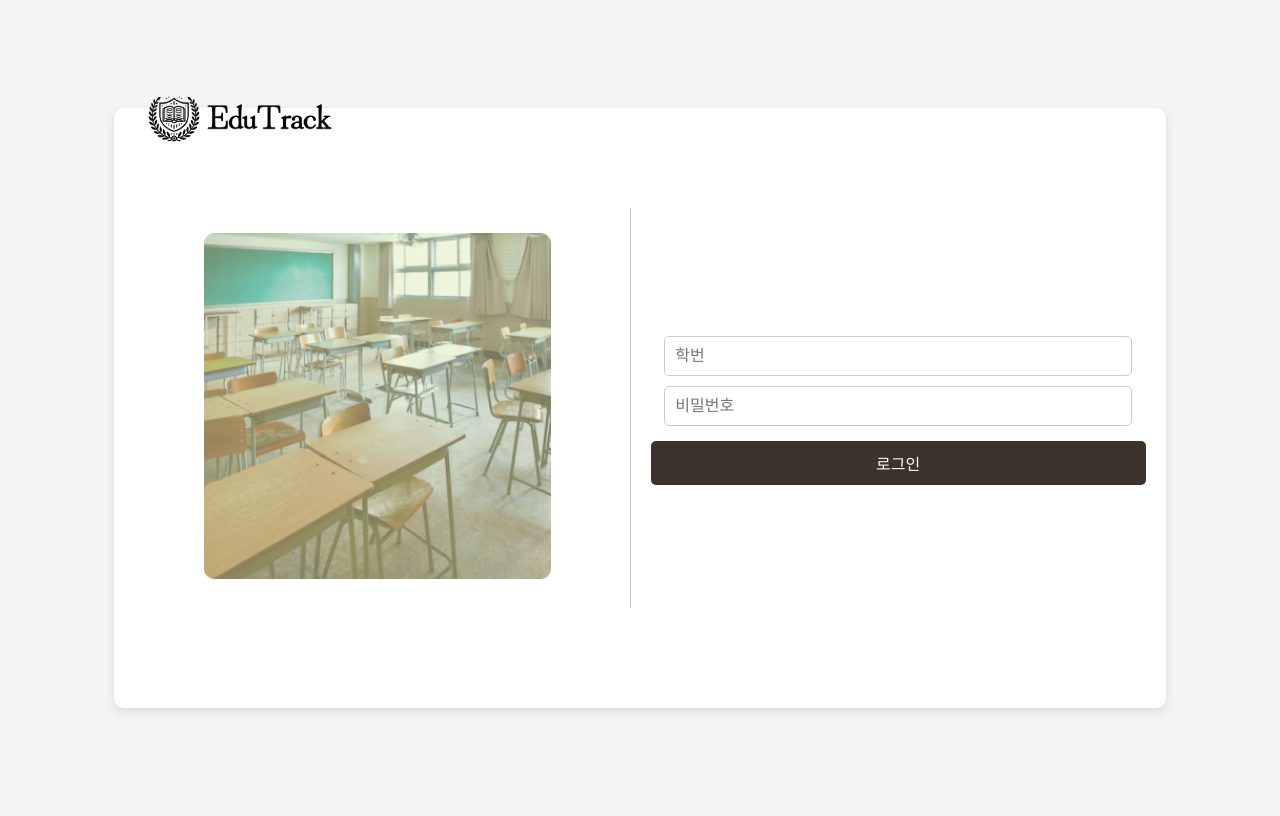
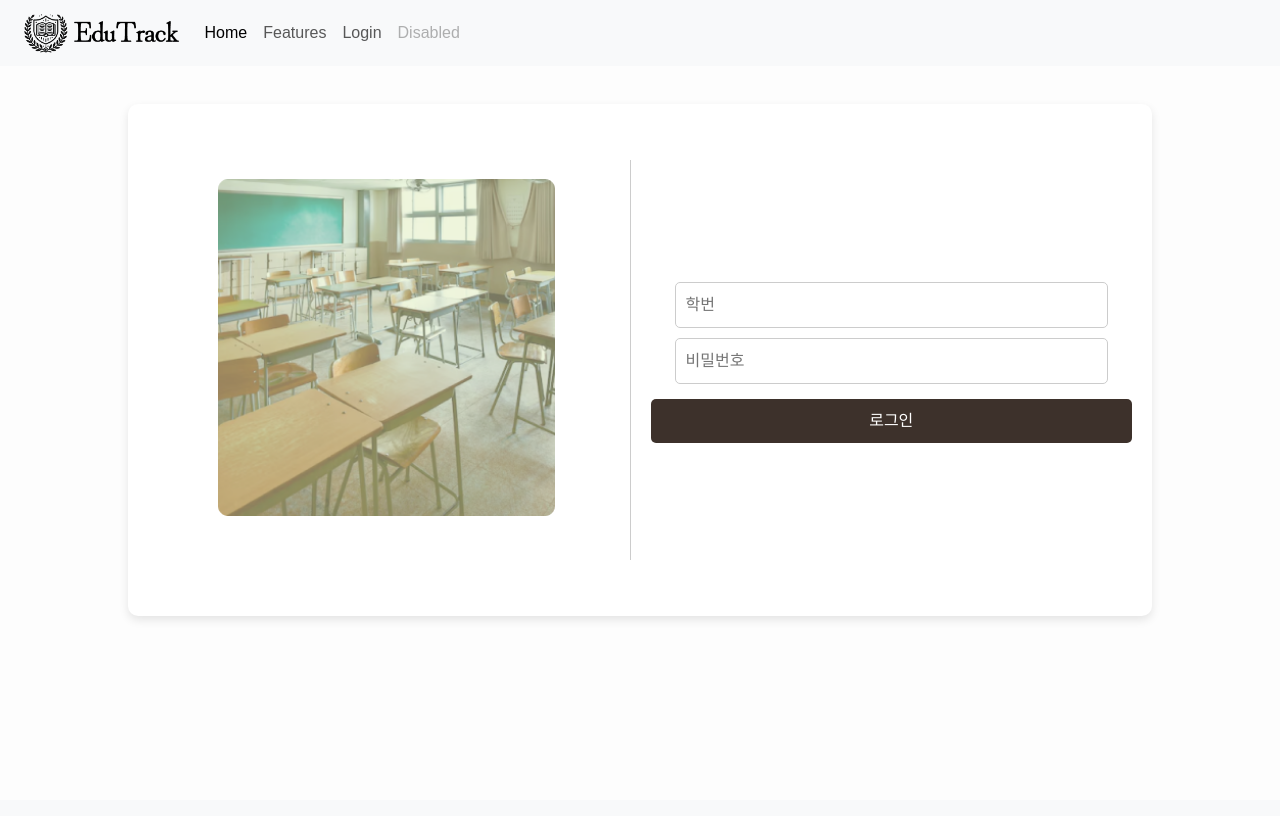
Before and after one commit to tatatommy6/check_service, a Flask app: page /login in a window 1280 px wide. After the commit the page ends 619 px from the top, so only its background shows below. Run offline with Flask 3, Linux system fonts and the light colour scheme.

Commit message:
Changes to be committed: 네비게이션 바 구현 	modified:   static/Logo.png 	deleted:    static/main.js 	new file:   static/navbar.js 	modified:   static/style.css 	modified:   templates/index.html 	modified:   templates/login.html

```diff
--- a/static/main.js
+++ /dev/null
@@ -1,3 +0,0 @@
-document.querySelector('.img__btn').addEventListener('click', function() {
-    document.querySelector('.cont').classList.toggle('s--signup');
-  });
--- /dev/null
+++ b/static/navbar.js
@@ -0,0 +1,24 @@
+let navbar = document.getElementsByClassName('navbar')[0];
+navbar.innerHTML = `<div class="container-fluid">
+            <a class="navbar-brand" href="#"><img src="static/Logo.png" alt="EduTrack Logo" height="40"></a>
+            <button class="navbar-toggler" type="button" data-bs-toggle="collapse" data-bs-target="#navbarNav"
+                aria-controls="navbarNav" aria-expanded="false" aria-label="Toggle navigation">
+                <span class="navbar-toggler-icon"></span>
+            </button>
+            <div class="collapse navbar-collapse" id="navbarNav">
+                <ul class="navbar-nav">
+                    <li class="nav-item">
+                        <a class="nav-link active" aria-current="page" href="/">Home</a>
+                    </li>
+                    <li class="nav-item">
+                        <a class="nav-link" href="#">Features</a>
+                    </li>
+                    <li class="nav-item">
+                        <a class="nav-link" href="/login">Login</a>
+                    </li>
+                    <li class="nav-item">
+                        <a class="nav-link disabled" aria-disabled="true">Disabled</a>
+                    </li>
+                </ul>
+            </div>
+        </div>`;
--- a/static/style.css
+++ b/static/style.css
@@ -1,21 +1,18 @@
 body {
-  display: flex;
   font-family: Arial, sans-serif;
-  background-color: #f4f4f4;
-  justify-content: center;
-  align-items: center;
+  background-color: #fdfdfd;
   height: 100vh;
 }
 
 .login-container {
   display: flex;
   background: white;
-  height: 70%;
-  width: 80%;
   padding: 20px;
   border-radius: 10px;
   box-shadow: 0px 4px 10px rgba(0, 0, 0, 0.1);
-  justify-content: center;
+  width: 80%;
+  aspect-ratio: 2/1;
+  margin: 3% auto;
 }
 
 .login-box {
@@ -33,11 +30,11 @@ body {
   margin-bottom: 95px;
 }
 
-.logo {
+/* .logo {
   width:200px;
   margin-top: -60px;
 
-}
+} */
 
 .classroom-image {
   width: 70%;
--- a/templates/index.html
+++ b/templates/index.html
@@ -5,9 +5,12 @@
     <meta name="viewport" content="width=device-width, initial-scale=1">
     <title>EduTrack</title>
     <link href="https://cdn.jsdelivr.net/npm/bootstrap@5.3.3/dist/css/bootstrap.min.css" rel="stylesheet" integrity="sha384-QWTKZyjpPEjISv5WaRU9OFeRpok6YctnYmDr5pNlyT2bRjXh0JMhjY6hW+ALEwIH" crossorigin="anonymous">
+    <link rel="stylesheet" href="static/style.css">
   </head>
   <body>
+    <nav class="navbar navbar-expand-lg bg-body-tertiary"></nav>
     <h1>Hello, world!</h1>
     <script src="https://cdn.jsdelivr.net/npm/bootstrap@5.3.3/dist/js/bootstrap.bundle.min.js" integrity="sha384-YvpcrYf0tY3lHB60NNkmXc5s9fDVZLESaAA55NDzOxhy9GkcIdslK1eN7N6jIeHz" crossorigin="anonymous"></script>
+    <script src="static/navbar.js"></script>
   </body>
 </html>
--- a/templates/login.html
+++ b/templates/login.html
@@ -1,25 +1,32 @@
 <!DOCTYPE html>
 <html lang="ko">
-  <head>
+
+<head>
     <meta charset="UTF-8">
     <meta name="viewport" content="width=device-width, initial-scale=1.0">
     <title>EduTrack</title>
+    <link href="https://cdn.jsdelivr.net/npm/bootstrap@5.3.3/dist/css/bootstrap.min.css" rel="stylesheet" integrity="sha384-QWTKZyjpPEjISv5WaRU9OFeRpok6YctnYmDr5pNlyT2bRjXh0JMhjY6hW+ALEwIH" crossorigin="anonymous">
     <link rel="stylesheet" href="static/style.css">
 </head>
+
 <body>
-    <div class="login-container">
+    <nav class="navbar navbar-expand-lg bg-body-tertiary"></nav>
+    <div class="login-container container-md">
         <div class="login-box">
             <div class="left-section">
-                <img src="static/Logo.png" alt="EduTrack Logo" class="logo">
                 <img src="static/Group 1.png" alt="Classroom Image" class="classroom-image">
             </div>
             <div class="divider"></div>
             <div class="right-section">
-                <input type="text" placeholder="학번" class="input-field">
-                <input type="password" placeholder="비밀번호" class="input-field">
-                <button class="login-button">로그인</button>
+                <input type="text" placeholder="학번" id = 'number' class="input-field">
+                <input type="password" placeholder="비밀번호" id = 'password' class="input-field">
+                <button class="login-button" onclick="login_rq()">로그인</button>
             </div>
         </div>
     </div>
-  </body>
-  </html>
+    <script src="https://cdn.jsdelivr.net/npm/bootstrap@5.3.3/dist/js/bootstrap.bundle.min.js" integrity="sha384-YvpcrYf0tY3lHB60NNkmXc5s9fDVZLESaAA55NDzOxhy9GkcIdslK1eN7N6jIeHz" crossorigin="anonymous"></script>
+    <script src="static/navbar.js"></script>
+    <script src="static/login.js"></script>
+</body>
+
+</html>
```
Also changed, not shown: static/Logo.png.
